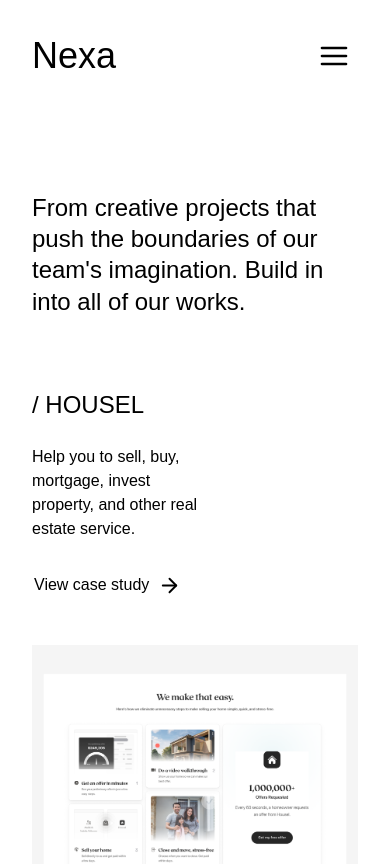
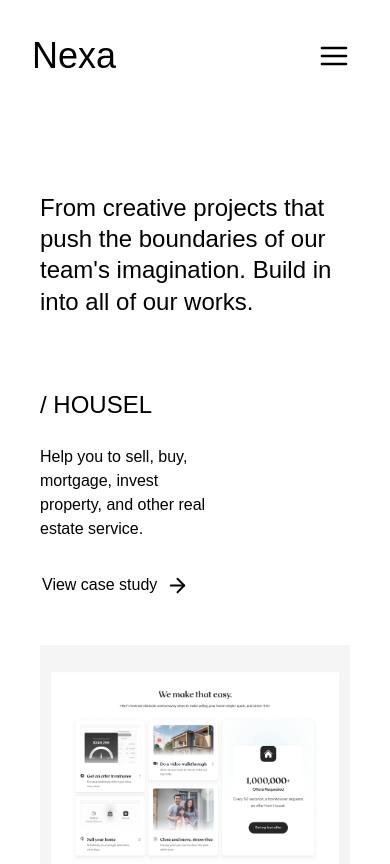
Before and after one commit to JihadZaidan/nexa-complete-verse, a Next.js app: page /works in a window 390 px wide. Shown: the top 864 px of the page. Built offline with nearby package versions, Linux system fonts and the light colour scheme; a web font is replaced by a local one.

Commit message:
style(ui): styling padding in mobile ui

```diff
--- a/src/components/works/upperSection.tsx
+++ b/src/components/works/upperSection.tsx
@@ -16,7 +16,7 @@ export default function UpperWorks() {
     useSlideFromRight(imageRef, 0.3);
     return (
         <section>
-            <div className="max-w-full w-full lg:px-20 lg:py-16 md:px-14 md:py-12 px-8 py-8 bg-white">
+            <div className="max-w-full w-full lg:px-20 lg:py-16 md:px-14 md:py-12 px-10 py-8 bg-white">
                 <div className="w-full flex flex-col lg:gap-30 gap-18 relative lg:top-10">
                     <h1 ref={headerRef} className="lg:text-5xl md:text-3xl text-2xl leading-[130%] lg:w-[60%] md:w-[90%] font-normal font-sans text-black">
                         From creative projects that push
```
